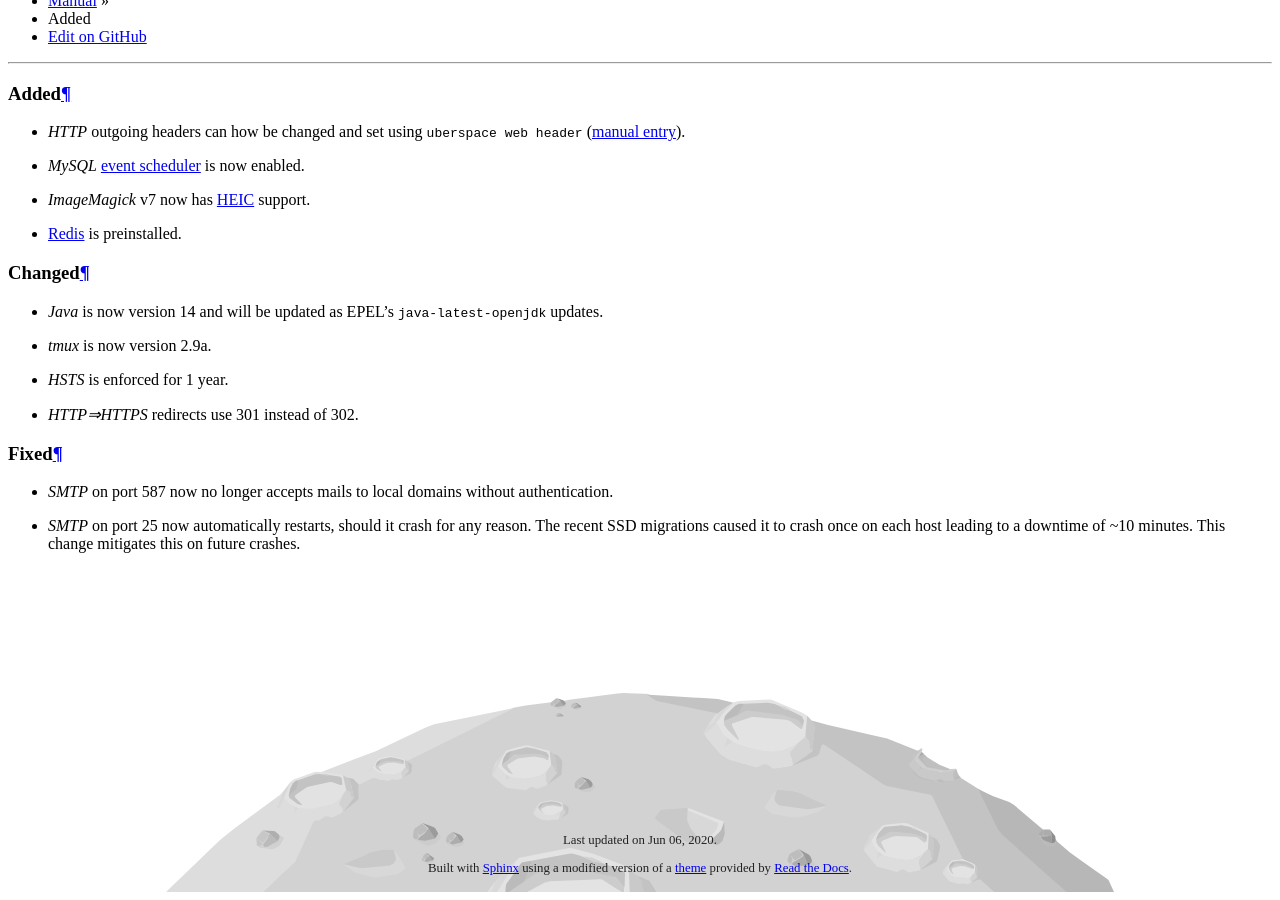
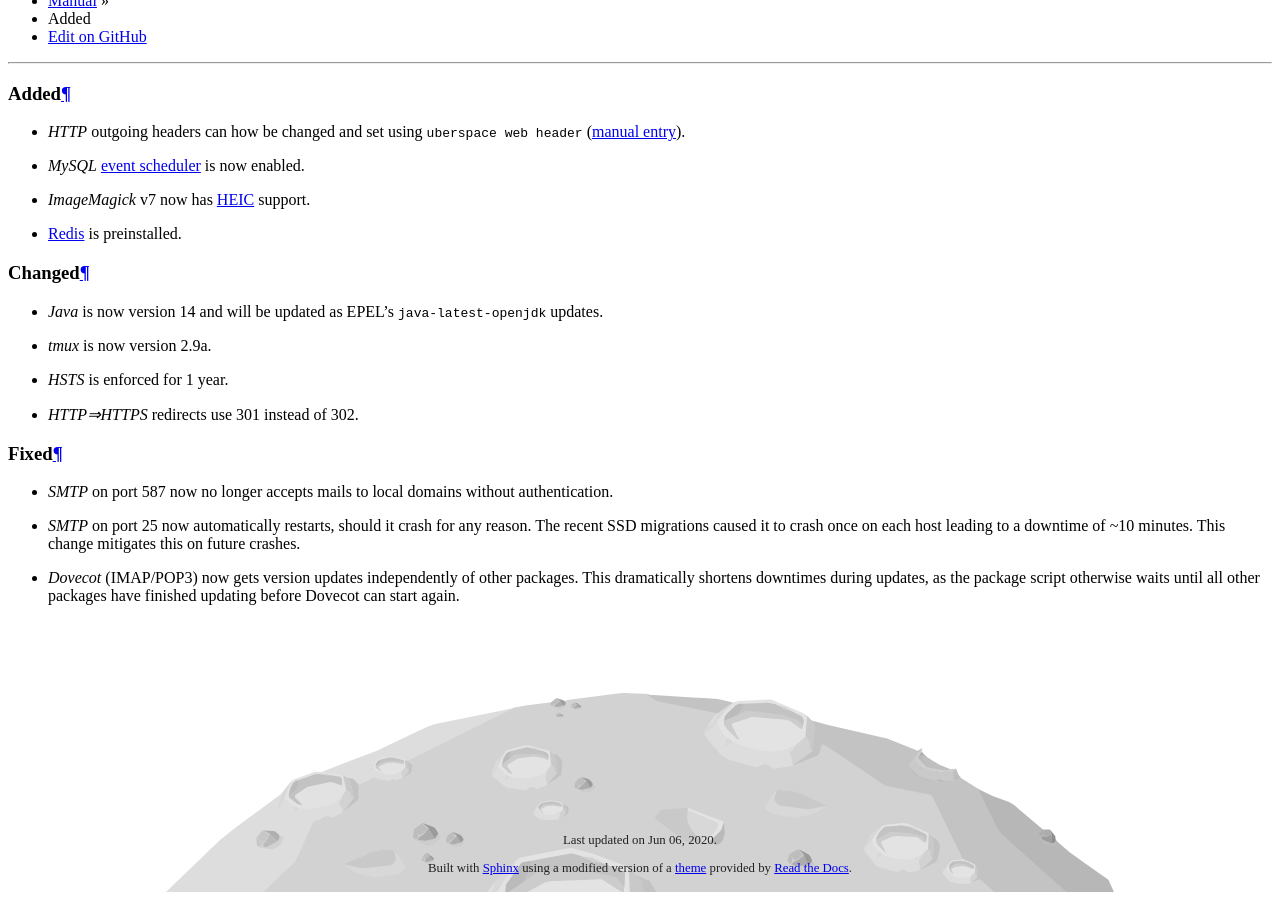
Before and after one commit to Uberspace/manual, a Sphinx documentation site: the page built from source/changelog/2020-06-03_7.7.0.rst, in a window 1280 px wide and 900 px high, scrolled down 1497 px. Built offline with Sphinx 7.4.7 and the Read the Docs theme 2.0.0, drawn with Linux system fonts in a browser that asks for light colours; pages that are not in the unit, such as notebooks, are missing from menus.

Commit message:
:pencil: v7.7.0 changelog: add dovecot update fix

```diff
--- a/source/changelog/2020-06-03_7.7.0.rst
+++ b/source/changelog/2020-06-03_7.7.0.rst
@@ -24,3 +24,7 @@ Fixed
 * *SMTP* on port 25 now automatically restarts, should it crash for any reason.
   The recent SSD migrations caused it to crash once on each host leading to a
   downtime of ~10 minutes. This change mitigates this on future crashes.
+* *Dovecot* (IMAP/POP3) now gets version updates independently of other
+  packages. This dramatically shortens downtimes during updates, as the
+  package script otherwise waits until all other packages have finished
+  updating before Dovecot can start again.
```
